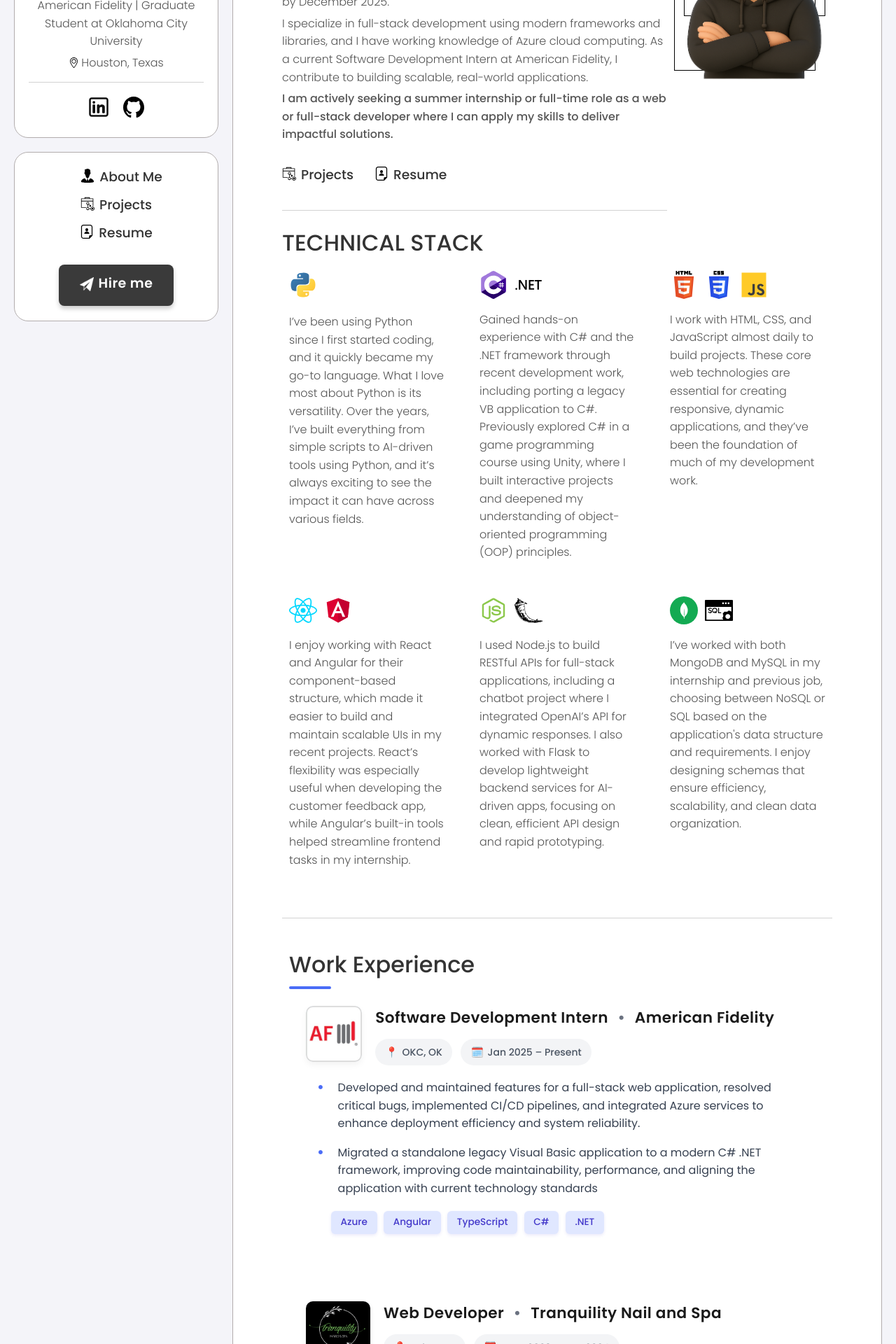
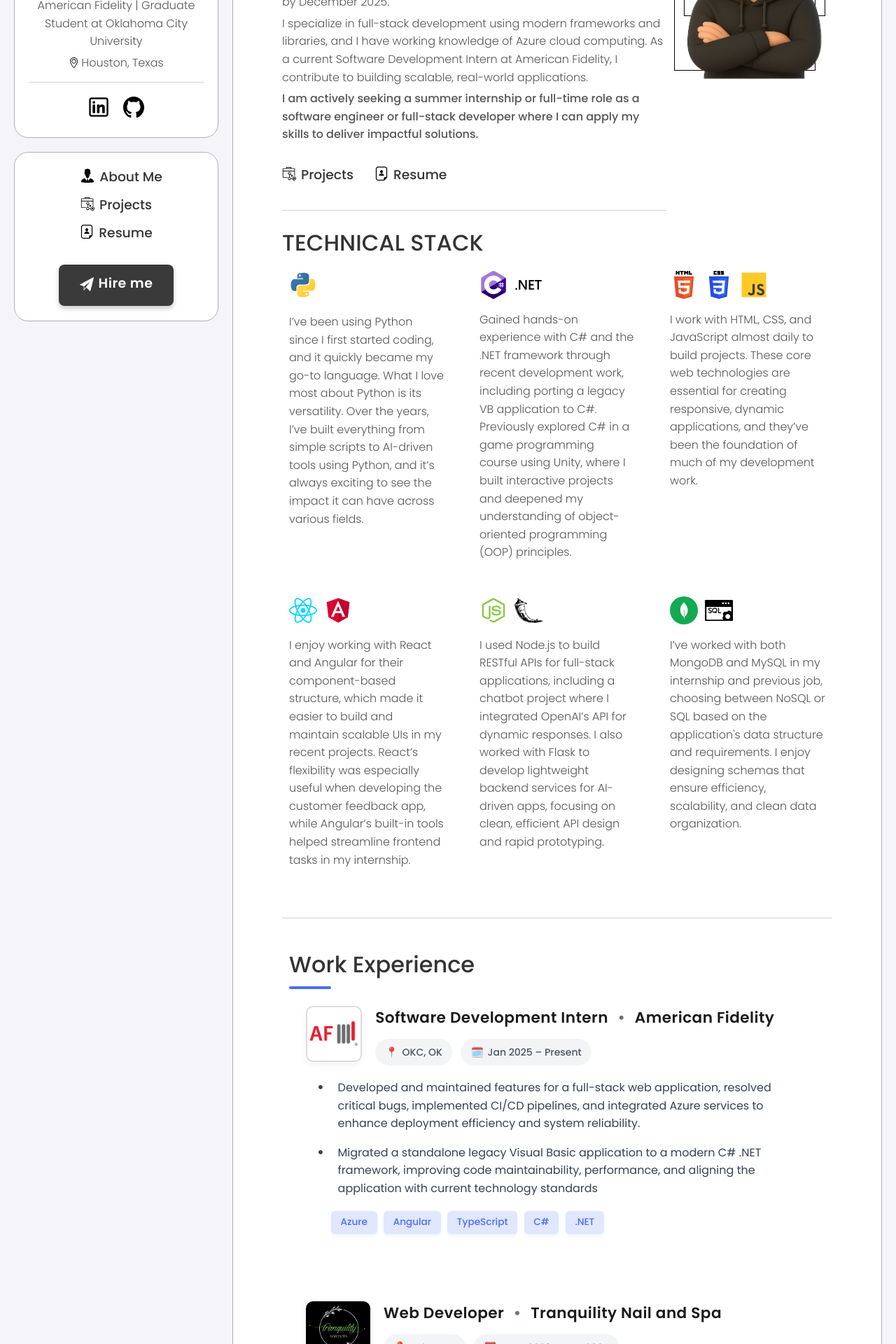
Before and after one commit to duyquangbui99/potfrolio-ui, a React (Create React App) app: page / in a window 1280 px wide. Shown: the part 280-2200 px from the top of the page at 70% size. Built offline with nearby package versions, Linux system fonts and the light colour scheme.

Commit message:
lil touch

```diff
--- a/src/components/Aboutme.jsx
+++ b/src/components/Aboutme.jsx
@@ -23,7 +23,7 @@
                     <p>  I specialize in full-stack development using modern frameworks and libraries, and I have working knowledge of Azure cloud computing. As a current Software Development Intern at American Fidelity, I contribute to building scalable, real-world applications.</p>
 
                     <p style={{ fontWeight: 500 }}>
-                        I am actively seeking a summer internship or full-time role as a web or full-stack developer where I can apply my skills to deliver impactful solutions.
+                        I am actively seeking a summer internship or full-time role as a software engineer or full-stack developer where I can apply my skills to deliver impactful solutions.
                     </p>
 
                     <div className="flex-row gap-30">
--- a/src/styles/experience.css
+++ b/src/styles/experience.css
@@ -155,7 +155,7 @@
     content: '•';
     position: absolute;
     left: 0;
-    color: #4a6cf7;
+    color: #374151;
     font-size: 1.5rem;
     line-height: 1;
 }
@@ -171,13 +171,13 @@
 
 .stack-tag {
     background-color: #e0e7ff;
-    color: #4338ca;
+    color: #4a6cf7;
     padding: 0.35rem 0.85rem;
     border-radius: 6px;
     font-size: 0.85rem;
     font-weight: 500;
     transition: all 0.2s ease;
-    box-shadow: 0 2px 4px rgba(67, 56, 202, 0.1);
+    box-shadow: 0 2px 4px rgba(55, 124, 242, 0.1);
 }
 
 .stack-tag:hover {
```
